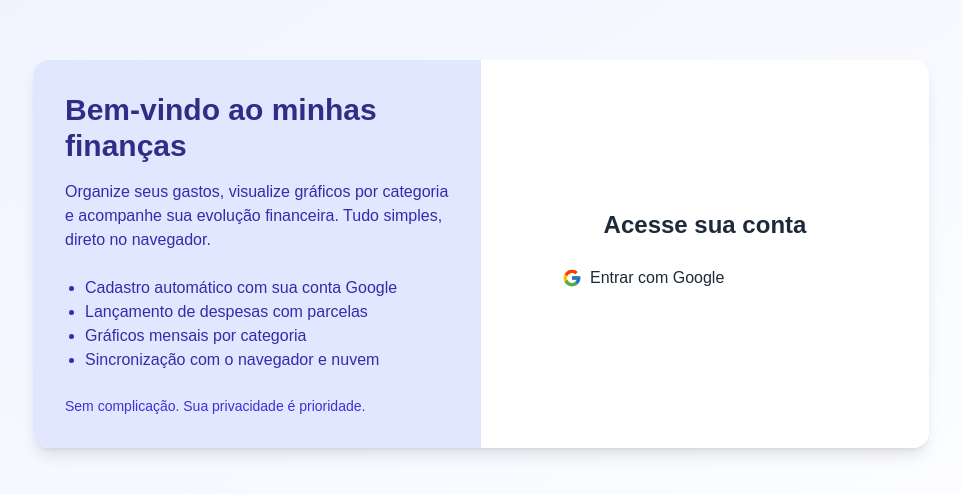
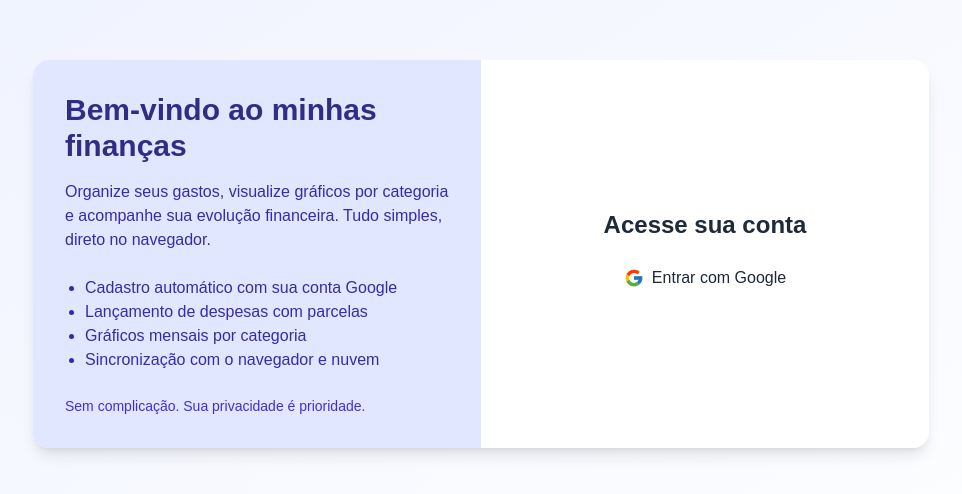
Before and after one commit to guerreiru/my-finances, a Next.js app: page /login in a window 1280 px wide. Shown: the part 146-640 px from the top of the page, without its empty margins (159-1121 px from the left). Built offline with nearby package versions, Linux system fonts and the light colour scheme; no server answers.

Commit message:
fix: login button text on center

```diff
--- a/src/app/login/page.tsx
+++ b/src/app/login/page.tsx
@@ -62,7 +62,7 @@
           <Button
             onClick={handleGoogleLogin}
             disabled={loading}
-            className="w-full max-w-xs flex gap-2 items-center"
+            className="w-full max-w-xs flex gap-2 items-center justify-center"
             variant="outline"
           >
             <FcGoogle className="text-xl" />
```
